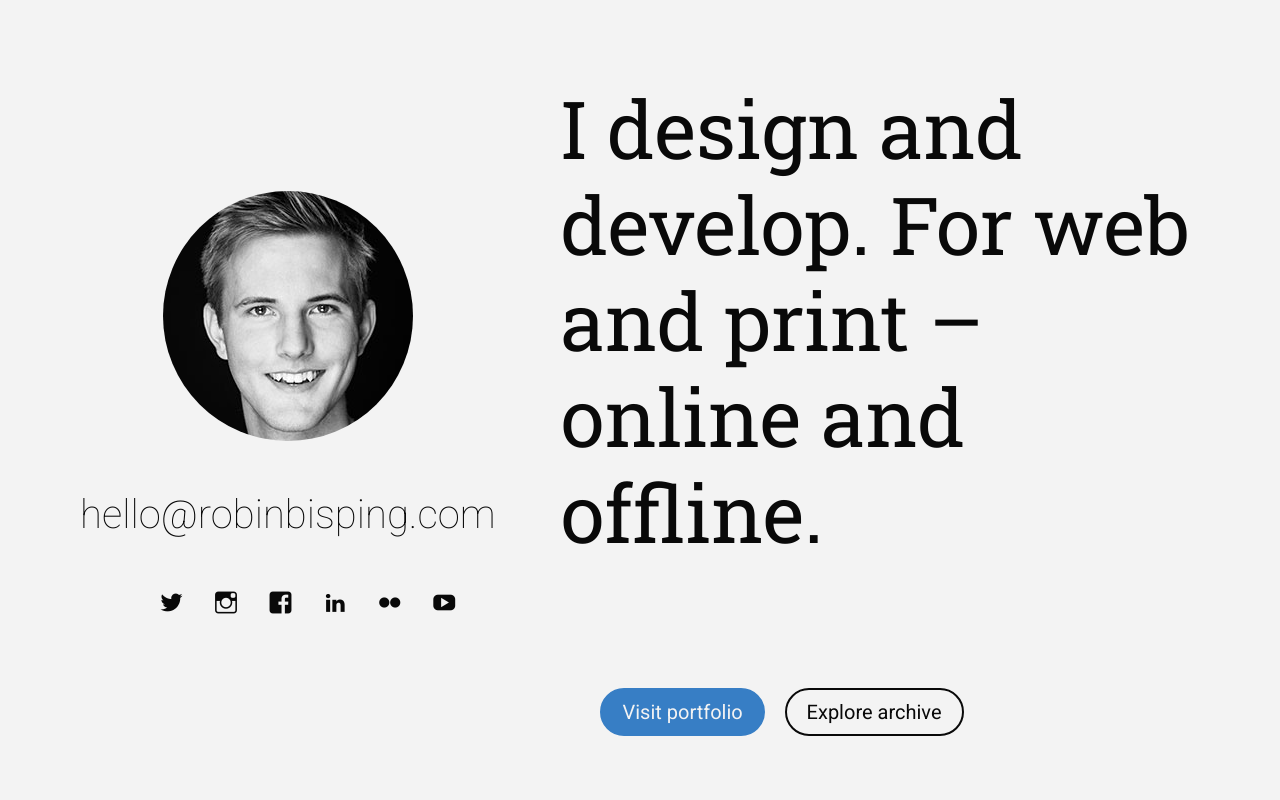
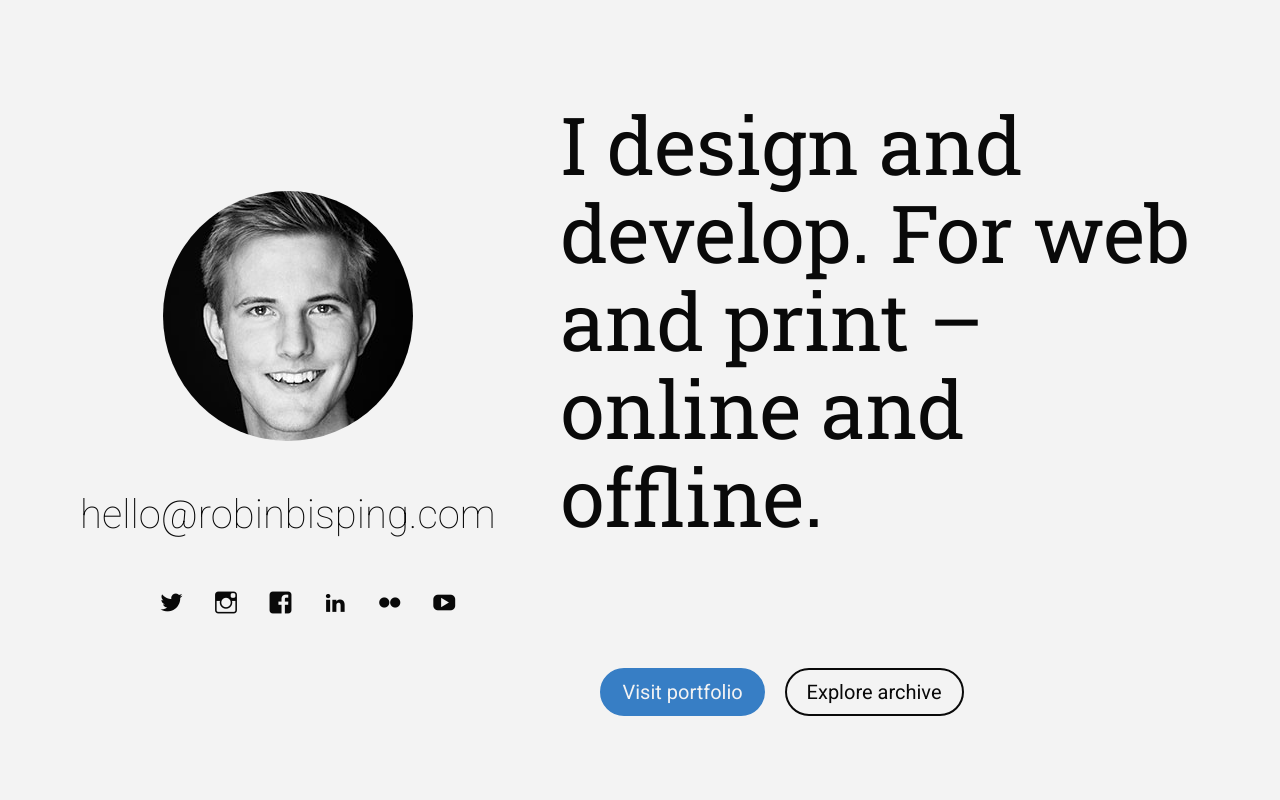
Before and after one commit to robinbisping/personal-website, a PHP site: page / in a window 1280 px wide. Shown: the top 800 px of the page. After the commit the page ends 716 px from the top, so only its background shows below. Run offline with PHP 8.4, Linux system fonts and the light colour scheme; some libraries are stand-ins or nearby versions.

Commit message:
Update styles.css

```diff
--- a/css/styles.css
+++ b/css/styles.css
@@ -24,6 +24,9 @@ img {
 	height: 150px;
 	width: 150px;
 	border-radius: 75px;
+}
+p {
+	line-height: 1.1;
 }
 p:before, p:after {
 	display: block;
```
